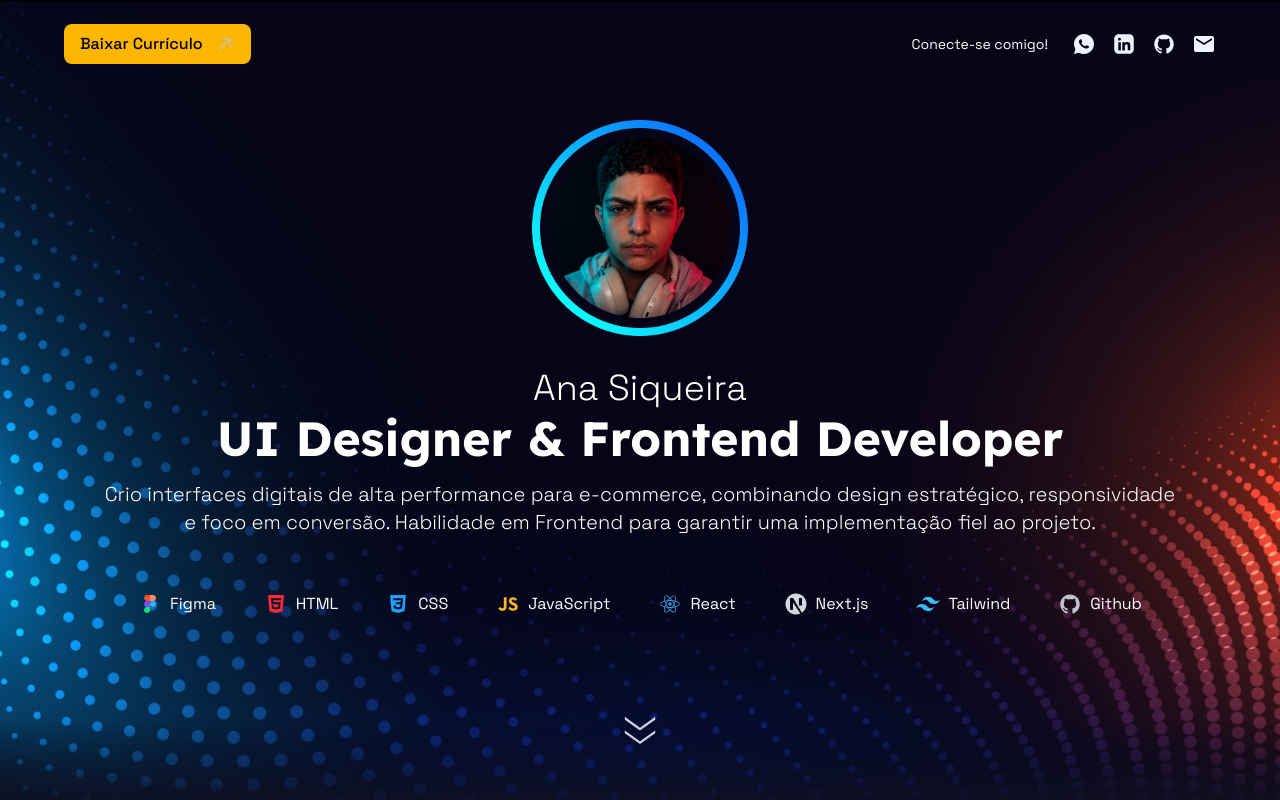
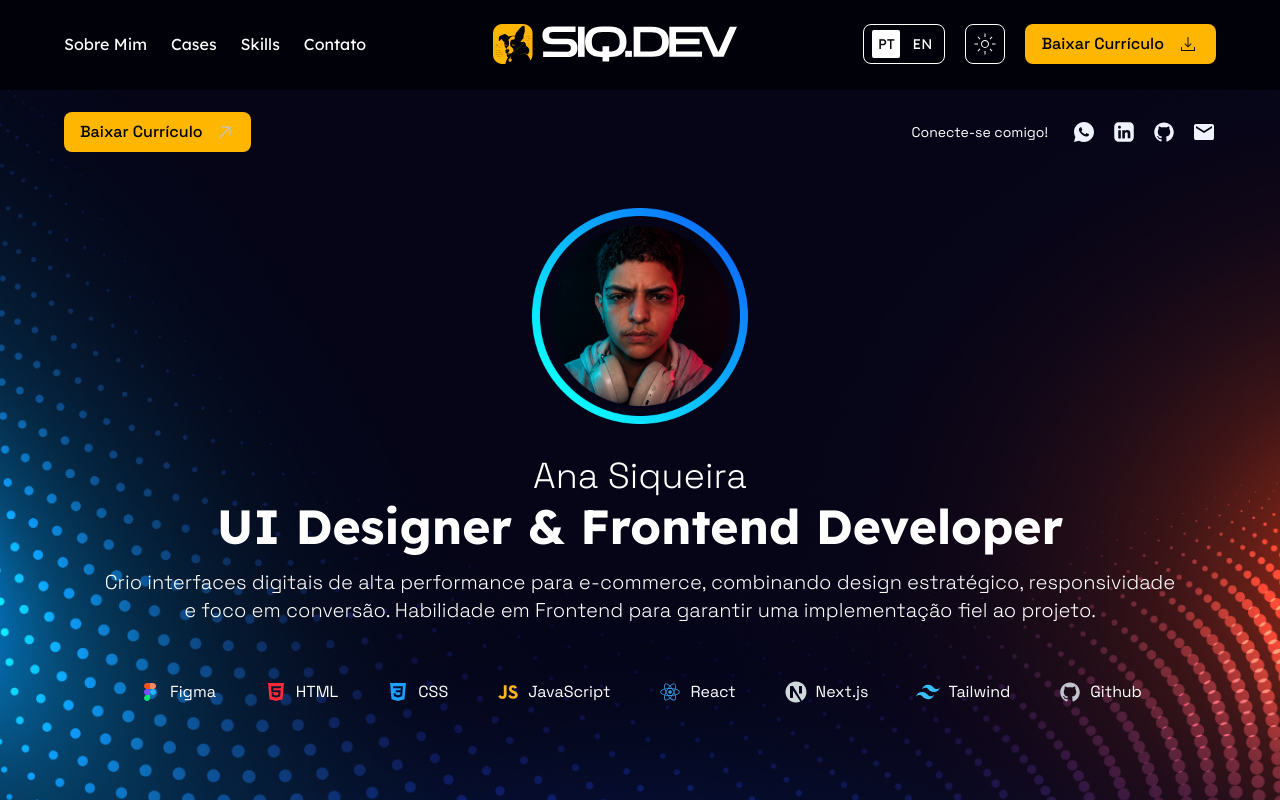
Before and after one commit to itsmesiq/portfolio, a Next.js app: page / in a window 1280 px wide. Shown: the top 800 px of the page. Built offline with nearby package versions, Linux system fonts and the light colour scheme.

Commit message:
feat: add Header component to Home page layout

```diff
--- a/src/app/page.tsx
+++ b/src/app/page.tsx
@@ -1,3 +1,4 @@
+import Header from "@/components/Header/Header";
 import Hero from "@/components/Hero/Hero";
 import FeaturedCompanies from "@/components/FeaturedCompanies/FeaturedCompanies";
 import Cases from "@/components/Cases/Cases";
@@ -6,6 +7,7 @@ import Footer from "@/components/Footer/Footer";
 export default function Home() {
   return (
     <div className="flex flex-col flex-1 items-center">
+      <Header />
       <Hero />
       <FeaturedCompanies />
       <Cases />
```
